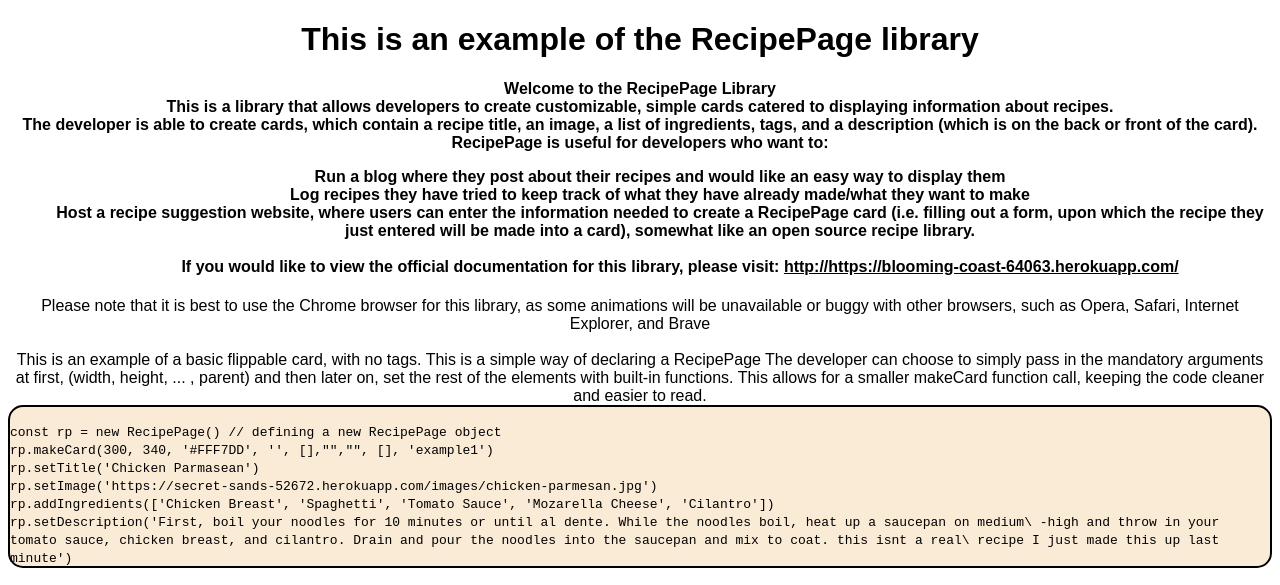
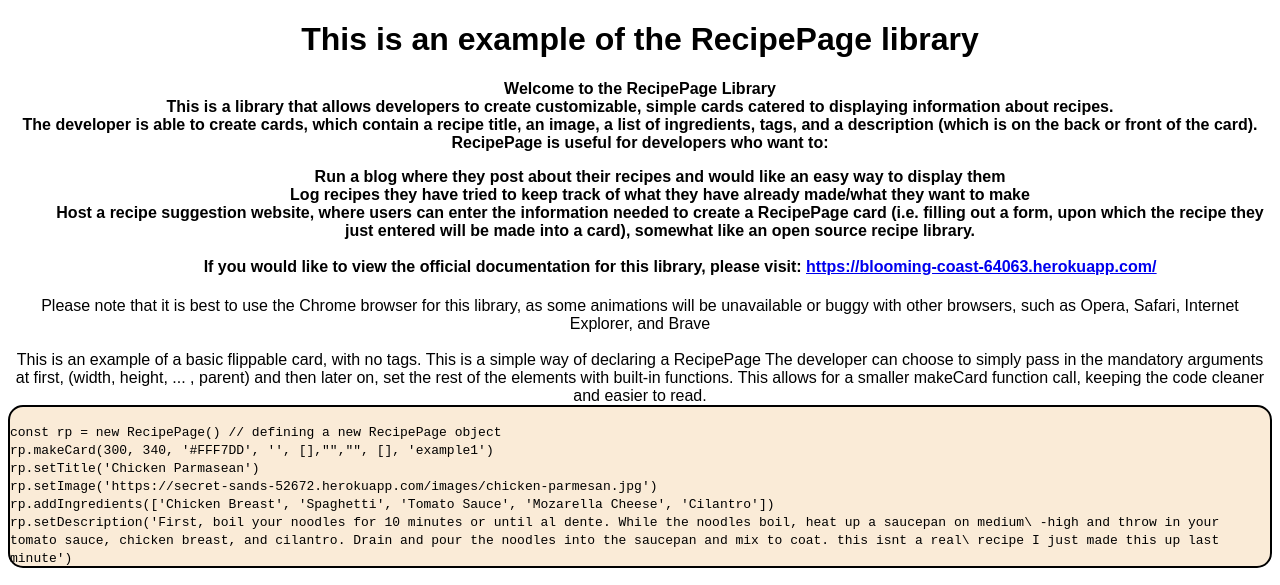
Before and after one commit to ekluthra/RecipeCard, a website: page pub/index.html in a window 1280 px wide. Shown: the top 585 px of the page. Drawn offline with nearby package versions, Linux system fonts and the light colour scheme.

Commit message:
linked to documentation

```diff
--- a/pub/index.html
+++ b/pub/index.html
@@ -27,7 +27,7 @@
                 made into a card), somewhat like an open source recipe library.</li>
             <ul>
             <br>
-            If you would like to view the official documentation for this library, please visit: <u>http://https://blooming-coast-64063.herokuapp.com/</u>
+            If you would like to view the official documentation for this library, please visit: <a href="https://blooming-coast-64063.herokuapp.com/" target="_blank"><u>https://blooming-coast-64063.herokuapp.com/</u></a>
         </h4>
         <span>Please note that it is best to use the Chrome browser for this library, as some animations will be unavailable or buggy with other browsers, such as Opera, Safari, Internet Explorer, and Brave</span><br><br>
         <span>This is an example of a basic flippable card, with no tags. This is a simple way of declaring a RecipePage The developer can choose to simply pass in the mandatory arguments at first, (width, height, ... , parent) and then later on, set the rest of the elements with built-in functions. This allows for a smaller makeCard function call, keeping the code cleaner and easier to read.</span>
```
